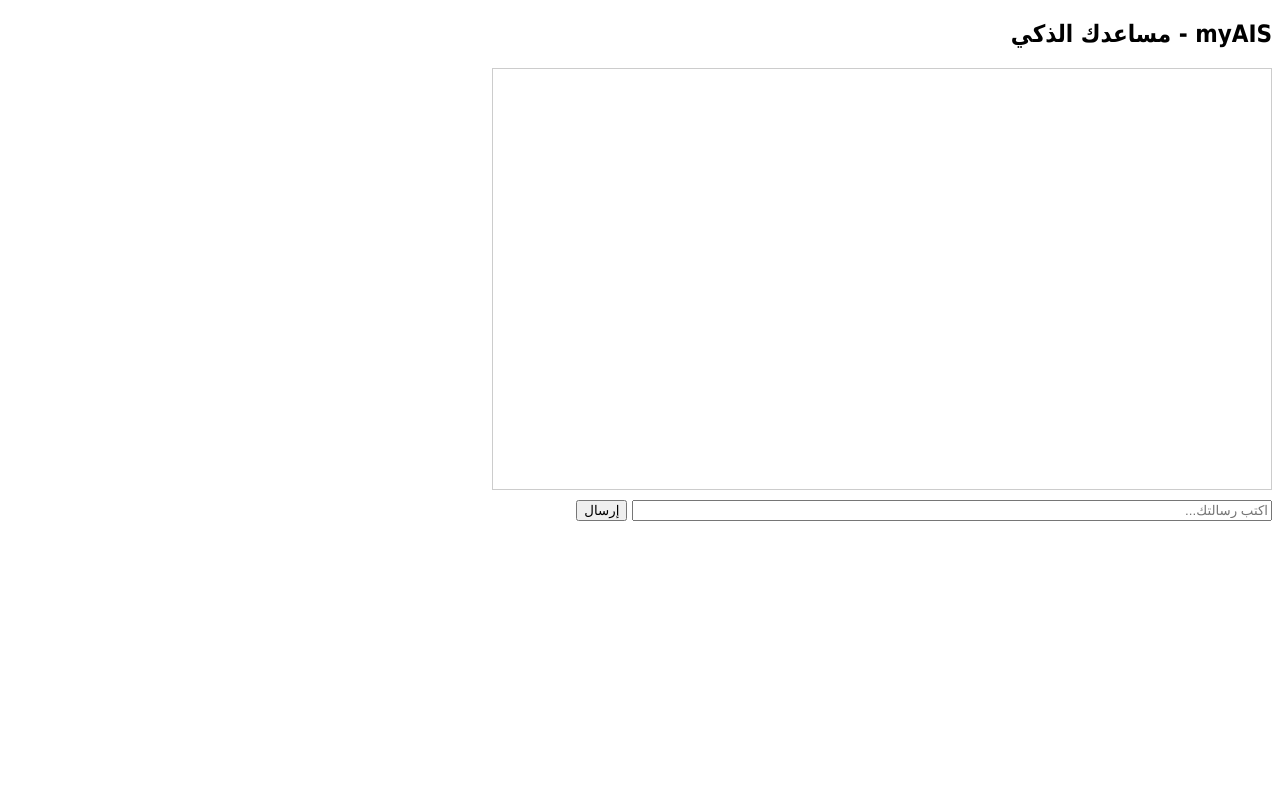
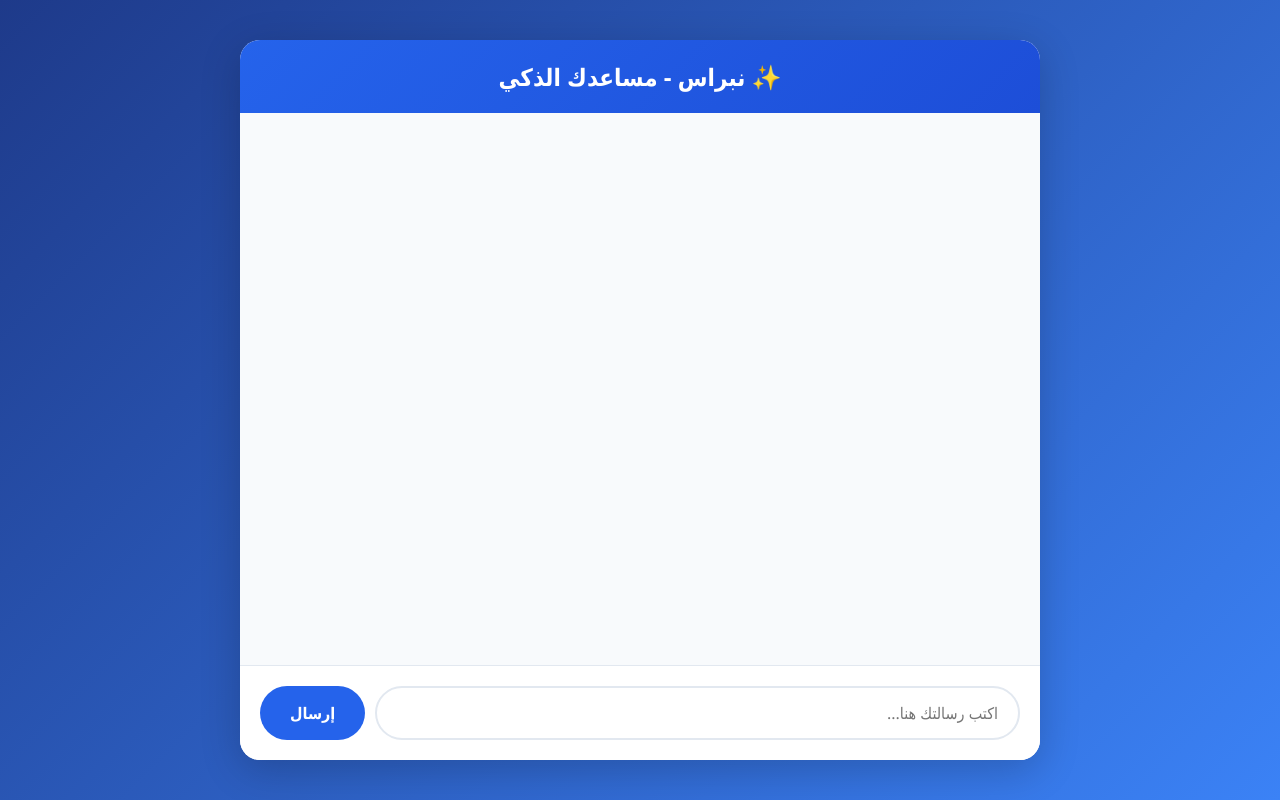
Before and after one commit to abod724/opens, a Flask app: page / in a window 1280 px wide. Run offline with Flask 3, Linux system fonts and the light colour scheme.

Commit message:
Update index.html

```diff
--- a/templates/index.html
+++ b/templates/index.html
@@ -1,19 +1,135 @@
 <!DOCTYPE html>
-<html lang="ar">
+<html lang="ar" dir="rtl">
 <head>
     <meta charset="UTF-8">
-    <title>myAIS</title>
+    <meta name="viewport" content="width=device-width, initial-scale=1.0">
+    <title>نبراس - مساعدك الذكي</title>
+    <style>
+        * {
+            margin: 0;
+            padding: 0;
+            box-sizing: border-box;
+            font-family: 'Segoe UI', Tahoma, Geneva, Verdana, sans-serif;
+        }
+
+        body {
+            background: linear-gradient(135deg, #1e3a8a, #3b82f6);
+            min-height: 100vh;
+            display: flex;
+            align-items: center;
+            justify-content: center;
+            padding: 20px;
+        }
+
+        .container {
+            width: 100%;
+            max-width: 800px;
+            background: #ffffff;
+            border-radius: 20px;
+            box-shadow: 0 10px 40px rgba(0,0,0,0.2);
+            overflow: hidden;
+            display: flex;
+            flex-direction: column;
+            height: 90vh;
+            max-height: 900px;
+        }
+
+        .header {
+            background: linear-gradient(135deg, #2563eb, #1d4ed8);
+            color: white;
+            padding: 20px;
+            text-align: center;
+            font-size: 24px;
+            font-weight: bold;
+        }
+
+        .chat-box {
+            flex: 1;
+            padding: 20px;
+            overflow-y: auto;
+            background: #f8fafc;
+            display: flex;
+            flex-direction: column;
+            gap: 15px;
+        }
+
+        .message {
+            max-width: 80%;
+            padding: 12px 18px;
+            border-radius: 18px;
+            line-height: 1.6;
+            font-size: 16px;
+        }
+
+        .user {
+            background: #dbeafe;
+            color: #1e40af;
+            align-self: flex-end;
+            border-bottom-right-radius: 5px;
+        }
+
+        .bot {
+            background: #e2e8f0;
+            color: #1e293b;
+            align-self: flex-start;
+            border-bottom-left-radius: 5px;
+        }
+
+        .input-area {
+            display: flex;
+            gap: 10px;
+            padding: 20px;
+            background: white;
+            border-top: 1px solid #e2e8f0;
+        }
+
+        #user-input {
+            flex: 1;
+            padding: 14px 20px;
+            border: 2px solid #e2e8f0;
+            border-radius: 30px;
+            font-size: 16px;
+            outline: none;
+            transition: 0.3s;
+        }
+
+        #user-input:focus {
+            border-color: #2563eb;
+        }
+
+        button {
+            padding: 14px 30px;
+            background: #2563eb;
+            color: white;
+            border: none;
+            border-radius: 30px;
+            font-size: 16px;
+            font-weight: bold;
+            cursor: pointer;
+            transition: 0.3s;
+        }
+
+        button:hover {
+            background: #1d4ed8;
+            transform: scale(1.03);
+        }
+
+        .loading {
+            font-style: italic;
+            color: #64748b;
+        }
+    </style>
 </head>
-<body style="direction: rtl; font-family: Tahoma;">
-    <h2>myAIS - مساعدك الذكي</h2>
-
-    <div id="chat-box" style="width: 60%; height: 400px; overflow-y: auto; border: 1px solid #ccc; padding: 10px;"></div>
-
-    <div style="margin-top: 10px;">
-        <input id="user-input" type="text" placeholder="اكتب رسالتك..." style="width: 50%;">
-        <button onclick="sendMessage()">إرسال</button>
+<body>
+    <div class="container">
+        <div class="header">✨ نبراس - مساعدك الذكي</div>
+        <div class="chat-box" id="chat-box"></div>
+        <div class="input-area">
+            <input type="text" id="user-input" placeholder="اكتب رسالتك هنا...">
+            <button onclick="sendMessage()">إرسال</button>
+        </div>
     </div>
 
-    <script src="{{ url_for('static', filename='chat.js') }}"></script>
+    <script src="chat.js"></script>
 </body>
 </html>
```
